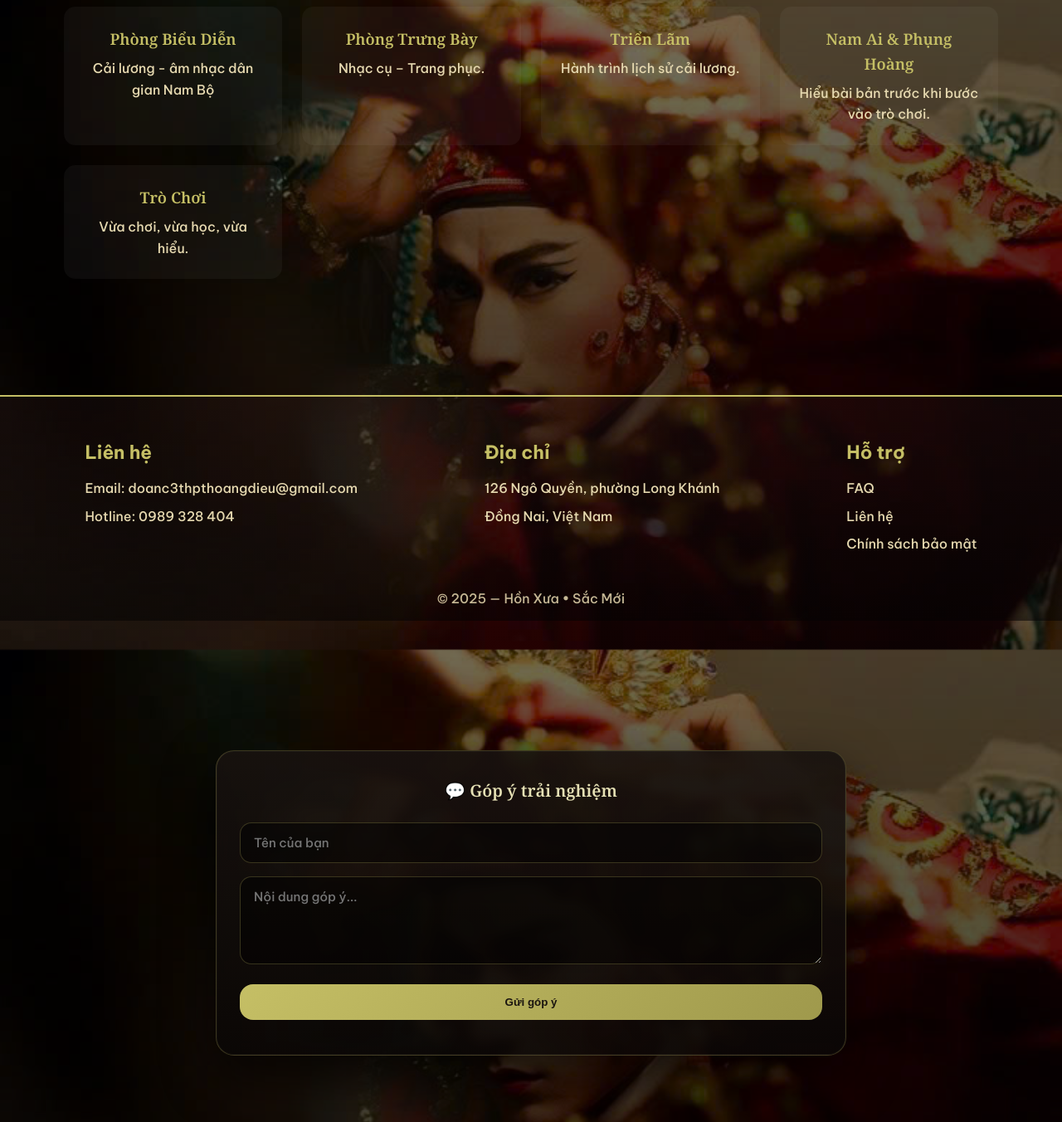
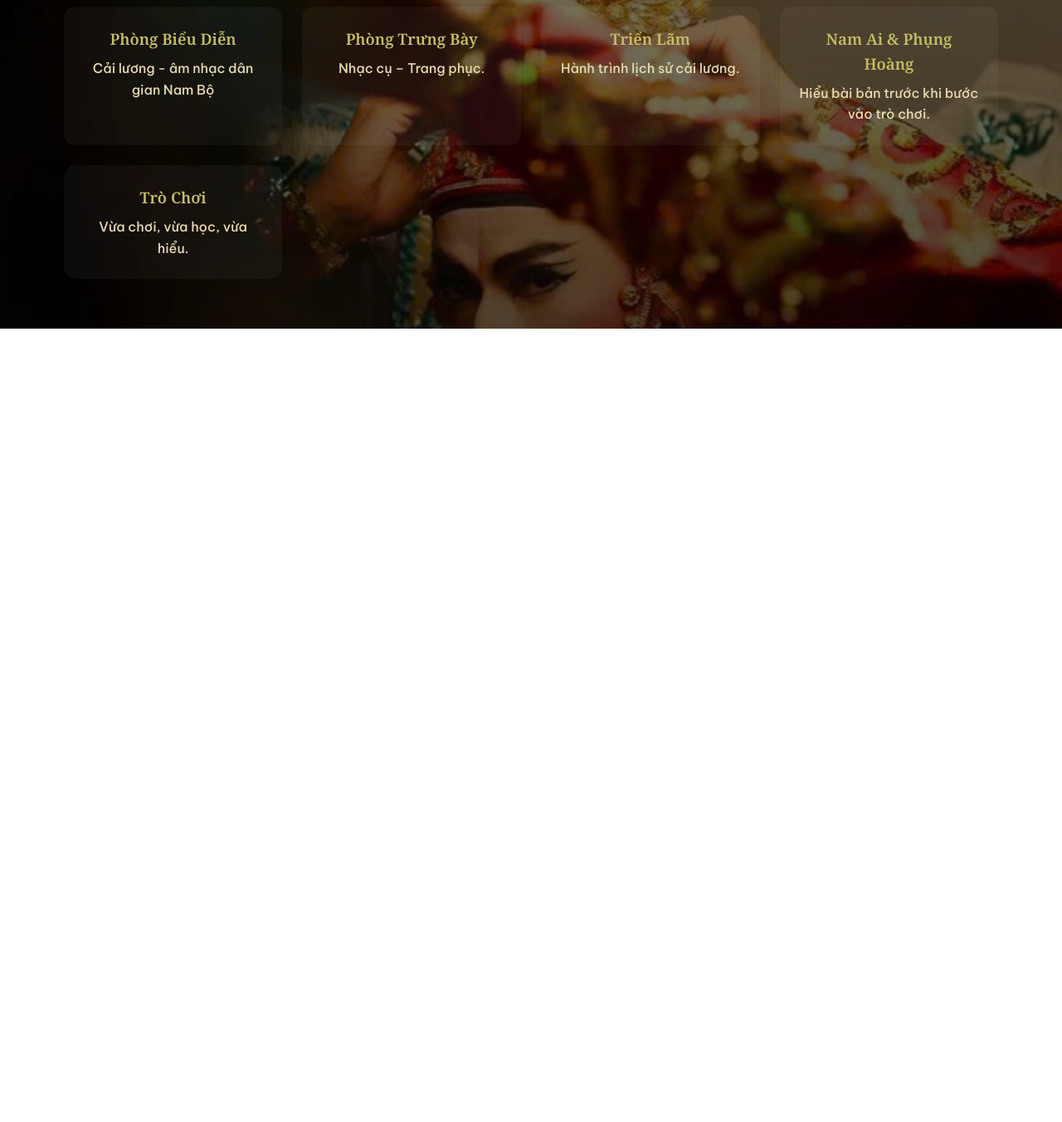
Before and after one commit to doanthibichle0407-beep/honxuasacmoi2, a plain HTML site: page index.html in a window 1280 px wide. Shown: the part 852-2204 px from the top of the page at 83% size. After the commit the page ends 1248 px from the top, so only its background shows below. Drawn offline with Linux system fonts and the light colour scheme; no server answers.

Commit message:
Update index.html

```diff
--- a/index.html
+++ b/index.html
@@ -5,9 +5,7 @@
   <meta name="viewport" content="width=device-width, initial-scale=1.0">
 
   <title>Hồn Xưa Sắc Mới | Không gian nghệ thuật truyền thống Việt Nam</title>
-
   <meta name="description" content="Hồn Xưa Sắc Mới là không gian triển lãm số tôn vinh nghệ thuật truyền thống Việt Nam, kết nối cải lương, âm nhạc dân gian với thế hệ trẻ thông qua trải nghiệm nghe – xem – chơi.">
-
   <meta name="robots" content="index, follow">
 
   <meta property="og:title" content="Hồn Xưa Sắc Mới">
@@ -17,13 +15,11 @@
 
   <link rel="stylesheet" href="style.css">
   <link rel="stylesheet" href="responsive.css">
-
   <link href="https://fonts.googleapis.com/css2?family=Noto+Serif:wght@400;600&family=Be+Vietnam+Pro:wght@300;500;700&display=swap" rel="stylesheet">
 </head>
 
 <body onload="changeMusic('main')">
 
-  <!-- ===== NAVBAR ===== -->
   <nav class="navbar">
     <div class="nav-toggle">☰</div>
     <ul>
@@ -31,12 +27,11 @@
       <li><a href="bieudien.html">PHÒNG BIỂU DIỄN</a></li>
       <li><a href="trungbay.html">PHÒNG TRƯNG BÀY</a></li>
       <li><a href="nhacly.html">PHÒNG NHẠC LÝ</a></li>
-      <li><a href="trienlam.html">LỊCH SỬ CẢI LƯƠNG>LI></li>
+      <li><a href="trienlam.html">LỊCH SỬ</a></li>
       <li><a href="trochoi.html">TRÒ CHƠI</a></li>
     </ul>
   </nav>
 
-  <!-- ===== HERO ===== -->
   <header class="hero container">
     <div class="hero-left">
       <h1 class="title-2line">
@@ -51,90 +46,37 @@
     </div>
 
     <div class="trangchu">
-      <img src="cailuong.png" alt="Hero art">
+      <img src="cailuong.png" alt="Hồn Xưa – Sắc Mới: Triển lãm nghệ thuật truyền thống">
     </div>
   </header>
 
-  <!-- ===== VISIT BOX ===== -->
-  <div class="visit-box">
+  <div class="visit-box" aria-hidden="true">
     Lượt trải nghiệm <span id="visitCount">0</span>
   </div>
 
-  <!-- ===== MAIN CONTENT ===== -->
- <main class="container">
+  <main class="container">
     <section class="intro-cards">
-
       <a class="card" href="bieudien.html">
         <h3>Phòng Biểu Diễn</h3>
         <p>Cải lương - âm nhạc dân gian Nam Bộ</p>
       </a>
-
       <a class="card" href="trungbay.html">
         <h3>Phòng Trưng Bày</h3>
         <p>Nhạc cụ – Trang phục.</p>
       </a>
-
       <a class="card" href="trienlam.html">
         <h3>Triển Lãm</h3>
         <p>Hành trình lịch sử cải lương.</p>
       </a>
-
-      <!-- Mới: Link dẫn tới phòng Nam Ai – Phụng Hoàng -->
       <a class="card" href="namaiphunghoang.html">
         <h3>Nam Ai & Phụng Hoàng</h3>
         <p>Hiểu bài bản trước khi bước vào trò chơi.</p>
       </a>
-
       <a class="card" href="trochoi.html">
         <h3>Trò Chơi</h3>
         <p>Vừa chơi, vừa học, vừa hiểu.</p>
       </a>
-
     </section>
   </main>
-  <!-- ===== FOOTER ===== -->
-  <footer class="foot">
-    <div class="foot-content container">
-
-      <div class="foot-section">
-        <h4>Liên hệ</h4>
-        <p>Email: doanc3thpthoangdieu@gmail.com</p>
-        <p>Hotline: 0989 328 404</p>
-      </div>
-
-      <div class="foot-section">
-        <h4>Địa chỉ</h4>
-        <p>126 Ngô Quyền, phường Long Khánh</p>
-        <p>Đồng Nai, Việt Nam</p>
-      </div>
-
-      <div class="foot-section">
-        <h4>Hỗ trợ</h4>
-        <p>FAQ</p>
-        <p>Liên hệ</p>
-        <p>Chính sách bảo mật</p>
-      </div>
-
-    </div>
-    <div class="copyright">
-      © 2025 — Hồn Xưa • Sắc Mới
-    </div>
-  </footer>
-
-  <!-- ===== COMMENT BOX ===== -->
-  <section class="comment-box">
-    <h3>💬 Góp ý trải nghiệm</h3>
-    <input id="cmtName" placeholder="Tên của bạn" />
-    <textarea id="cmtText" placeholder="Nội dung góp ý..." rows="4"></textarea>
-    <button onclick="sendComment()">Gửi góp ý</button>
-    <p id="cmtStatus"></p>
-    <div class="comment-list" id="commentList"></div>
-  </section>
-
-  <!-- ===== SCRIPTS ===== -->
-  <script src="supabase.js"></script>
-  <script src="main.js"></script>
-  <script src="music.js"></script>
-
 </body>
 </html>
```
